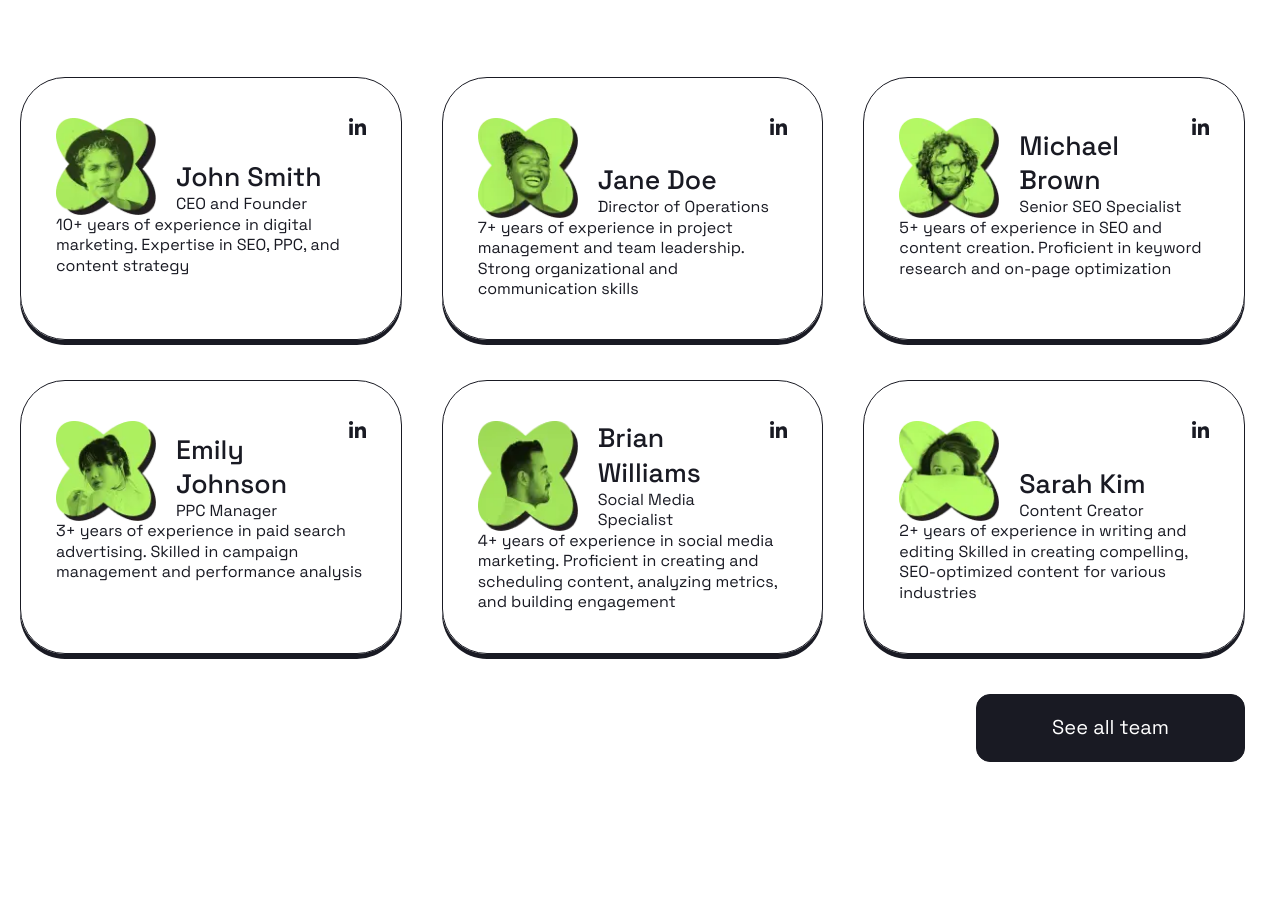
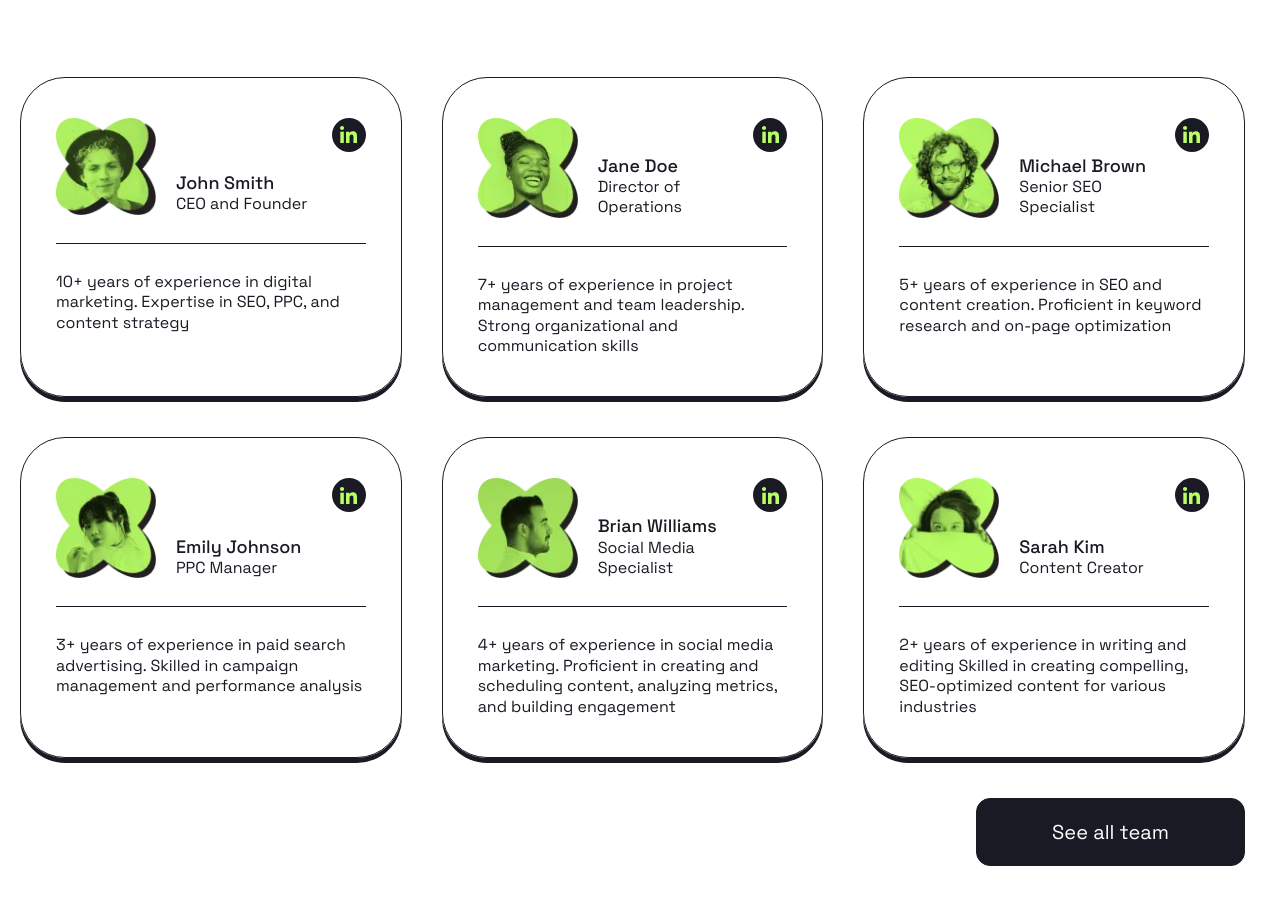
Before and after one commit to Rinnayb/positivus, a website: page index.html in a window 1280 px wide. Shown: the part 4417-5321 px from the top of the page. Before the commit the page ends 5229 px from the top, so only its background shows below. Drawn offline with nearby package versions, Linux system fonts and the light colour scheme; files that its build step writes are made by us from their sources.

Commit message:
feat(team): implement desktop layout

```diff
--- a/index.html
+++ b/index.html
@@ -663,7 +663,7 @@
                       loading="lazy"
                     />
                     <div class="team-card__info">
-                      <h3 class="team-card__name">John Smith</h3>
+                      <h3 class="team-card__name h4">John Smith</h3>
                       <p class="team-card__post">CEO and Founder</p>
                     </div>
                     <a class="team-card__link" href="/" target="_blank">
@@ -710,7 +710,7 @@
                       loading="lazy"
                     />
                     <div class="team-card__info">
-                      <h3 class="team-card__name">Jane Doe</h3>
+                      <h3 class="team-card__name h4">Jane Doe</h3>
                       <p class="team-card__post">Director of Operations</p>
                     </div>
                     <a class="team-card__link" href="/" target="_blank">
@@ -757,7 +757,7 @@
                       loading="lazy"
                     />
                     <div class="team-card__info">
-                      <h3 class="team-card__name">Michael Brown</h3>
+                      <h3 class="team-card__name h4">Michael Brown</h3>
                       <p class="team-card__post">Senior SEO Specialist</p>
                     </div>
                     <a class="team-card__link" href="/" target="_blank">
@@ -804,7 +804,7 @@
                       loading="lazy"
                     />
                     <div class="team-card__info">
-                      <h3 class="team-card__name">Emily Johnson</h3>
+                      <h3 class="team-card__name h4">Emily Johnson</h3>
                       <p class="team-card__post">PPC Manager</p>
                     </div>
                     <a class="team-card__link" href="/" target="_blank">
@@ -851,7 +851,7 @@
                       loading="lazy"
                     />
                     <div class="team-card__info">
-                      <h3 class="team-card__name">Brian Williams</h3>
+                      <h3 class="team-card__name h4">Brian Williams</h3>
                       <p class="team-card__post">Social Media Specialist</p>
                     </div>
                     <a class="team-card__link" href="/" target="_blank">
@@ -899,7 +899,7 @@
                       loading="lazy"
                     />
                     <div class="team-card__info">
-                      <h3 class="team-card__name">Sarah Kim</h3>
+                      <h3 class="team-card__name h4">Sarah Kim</h3>
                       <p class="team-card__post">Content Creator</p>
                     </div>
                     <a class="team-card__link" href="/" target="_blank">
--- a/styles/blocks/_team-card.scss
+++ b/styles/blocks/_team-card.scss
@@ -22,10 +22,27 @@
 
   &__info {
     align-self: end;
+
+  /*  &:not(:last-child) {
+      margin-right: 10px;
+    }*/
   }
 
   &__link {
+    align-self: start;
     margin-left: auto;
 
+    @include flex-center;
+    @include square(34px);
+    background-color: var(--color-dark);
+    border-radius: 50%;
+    color: var(--color-green);
+    flex-shrink: 0;
+  }
+
+  &__body {
+    padding-top: 28px;
+    margin-top: 28px;
+    border-top: var(--border);
   }
 }
```
